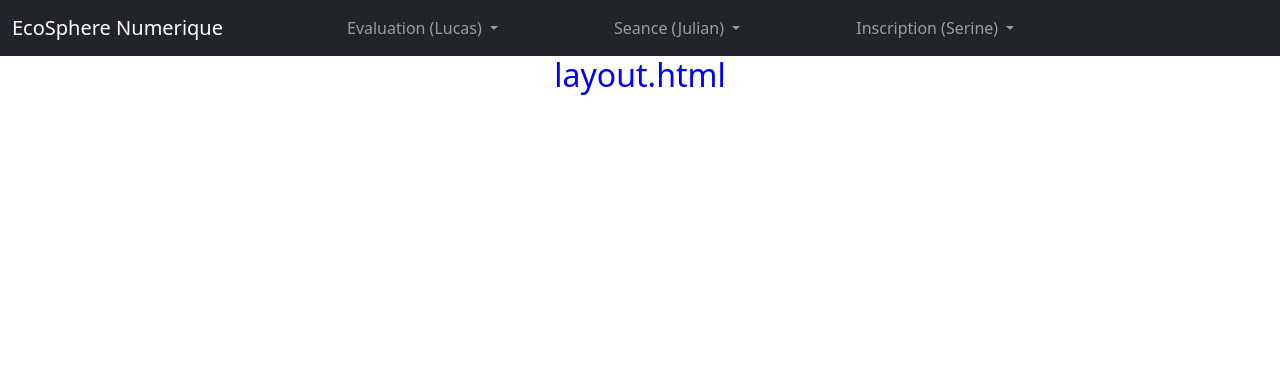
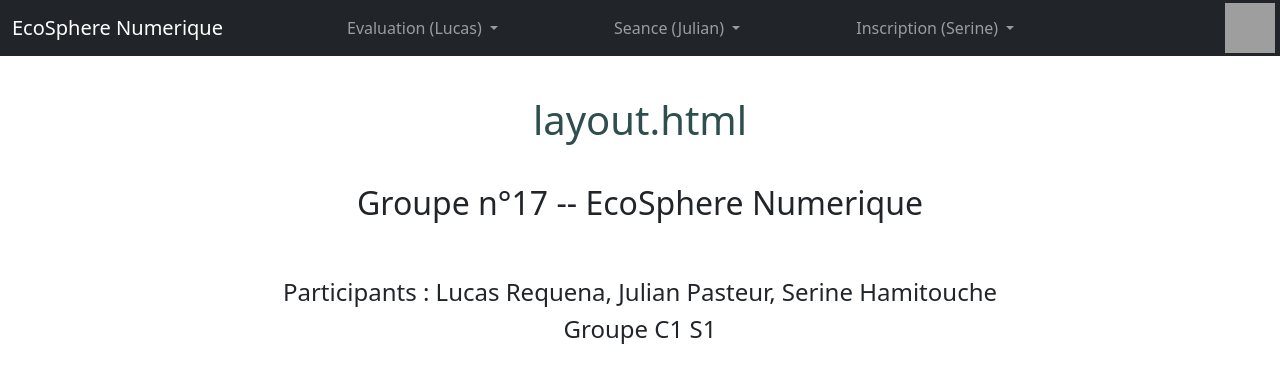
Before and after one commit to Lucas-Requena/ecosphere, a Flask app: page / in a window 1280 px wide. Shown: the top 383 px of the page. Run offline with Flask 3, Linux system fonts and the light colour scheme; some libraries are stand-ins or nearby versions; grey boxes are pictures that could not be loaded.

Commit message:
Update layout.html

```diff
--- a/ecosphere/templates/layout.html
+++ b/ecosphere/templates/layout.html
@@ -1,4 +1,4 @@
-<!doctype html>
+    <!doctype html>
 <html lang="fr">
 <head>
     <meta charset="utf-8">
@@ -26,7 +26,13 @@
 
 <div class="container">
 {% block body %}
-    <h2 style="color:blue">layout.html</h2>
+    <h1 style="color:darkslategray; margin: 40px">layout.html</h1>
+    <img style="position: absolute; right: 5px; top: 3px" width="50px" height="50px" src="{{ url_for('static', filename='image/logo1.png') }}">
+    <h2>Groupe n°17 -- EcoSphere Numerique</h2>
+    <br>
+    <br>
+    <h4>Participants : Lucas Requena, Julian Pasteur, Serine Hamitouche</h4>
+    <h4>Groupe C1 S1</h4>
 {% endblock %}
     </div>
 </div>
```
